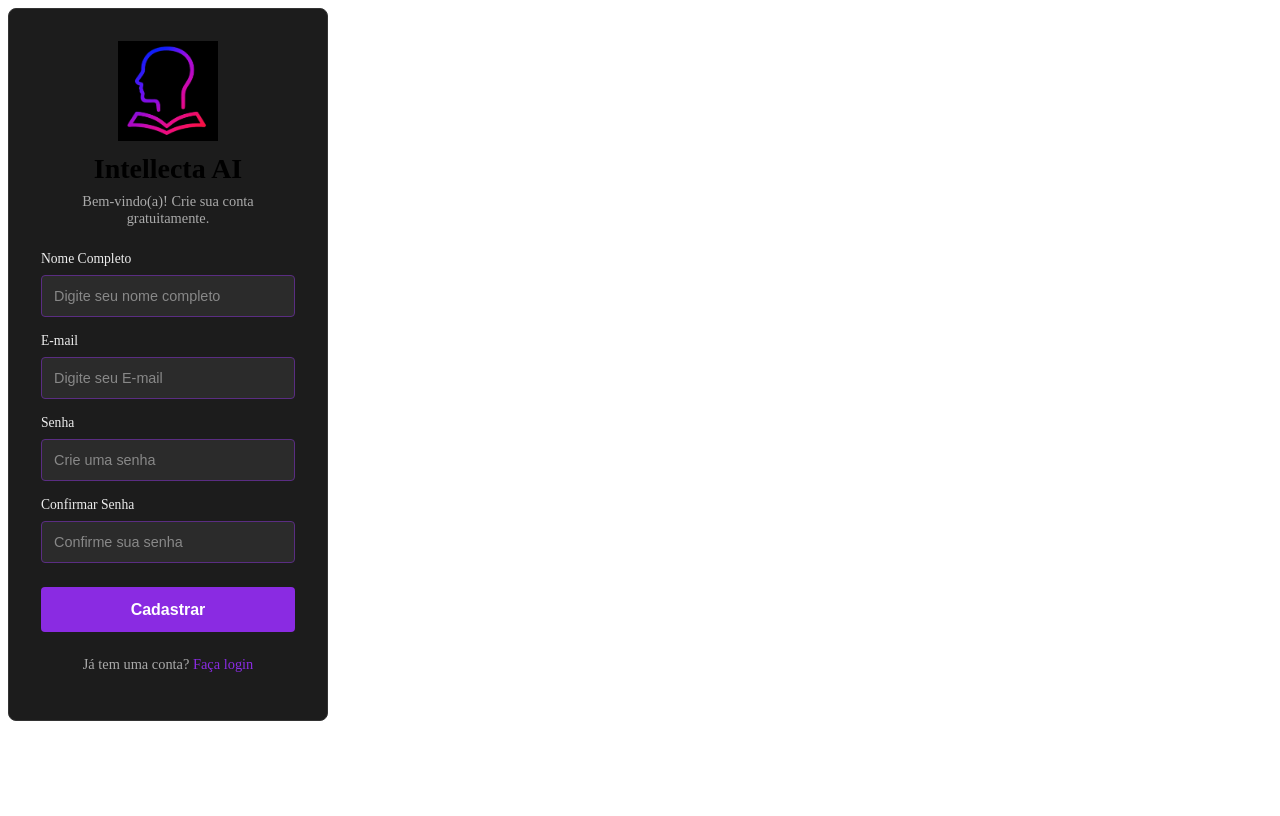
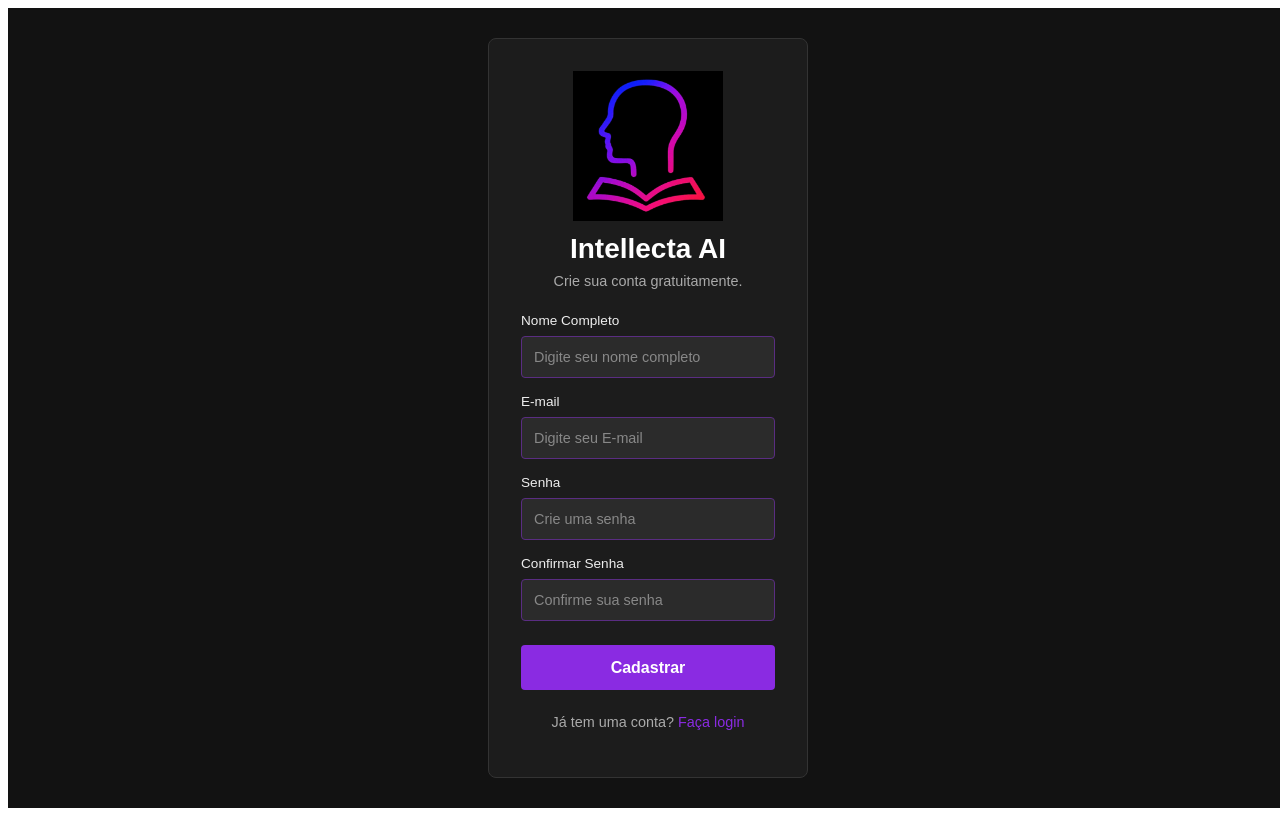
Before and after one commit to jvitorfig/Projeto-DS, a React (Vite) app in the folder frontend-react/: page /sing-up in a window 1280 px wide. Built offline with nearby package versions, Linux system fonts and the light colour scheme.

Commit message:
Refatora o componente SignUp para melhorar a estrutura do formulário e a importação de estilos

```diff
--- a/frontend-react/src/pages/sing-up.jsx
+++ b/frontend-react/src/pages/sing-up.jsx
@@ -1,12 +1,12 @@
 import React, { useState } from 'react';
 import { useNavigate } from 'react-router-dom';
-import logo from '../assets/logo.png'; // Importa a imagem (como no login)
+import '../styles/login.css'; // 1. IMPORTANTE: Importa o mesmo CSS do Login
+import logo from '../assets/logo.png';
 
 // URL da sua API Flask
 const API_URL = 'http://127.0.0.1:5000';
 
 export default function SignUp() {
-  // 1. Estados para os campos do formulário e erros
   const [nome, setNome] = useState('');
   const [email, setEmail] = useState('');
   const [senha, setSenha] = useState('');
@@ -15,33 +15,26 @@ export default function SignUp() {
   const navigate = useNavigate();
 
   const handleSubmit = (event) => {
-    // 2. Previne o recarregamento da página
     event.preventDefault();
-    setError(''); // Limpa erros antigos
+    setError('');
 
-    // 3. Validação simples no frontend
     if (senha !== confirmarSenha) {
       setError('As senhas não coincidem.');
-      return; // Para a execução
+      return;
     }
 
-    // 4. Envia os dados para a API Flask
     fetch(`${API_URL}/api/register`, {
       method: 'POST',
       headers: {
         'Content-Type': 'application/json',
       },
-      // Envia os dados que o backend espera (nome, email, senha)
       body: JSON.stringify({ nome, email, senha }),
     })
       .then((response) => response.json())
       .then((data) => {
-        // 5. Processa a resposta
         if (data.success) {
-          // Sucesso! Navega para a página de login
           navigate('/login');
         } else {
-          // Mostra erros do backend (ex: "E-mail já cadastrado")
           setError(data.error || 'Ocorreu um erro ao cadastrar.');
         }
       })
@@ -52,39 +45,27 @@ export default function SignUp() {
   };
 
   return (
-    <div className="min-h-screen flex items-center justify-center bg-gray-100 p-4">
-      {/* 6. Liga o formulário à função handleSubmit */}
-      <form
-        className="login-form bg-white p-8 rounded-2xl shadow-md w-full max-w-md"
-        onSubmit={handleSubmit}
-      >
-        <header className="login-header flex flex-col items-center mb-6">
+    /* 2. Adicionei a classe login-body aqui para pegar o fundo preto e centralização */
+    <div className="login-body">
+      <form className="login-form" onSubmit={handleSubmit}>
+        <header className="login-header">
           <img
-            src={logo} // Usa a variável importada
+            src={logo}
             alt="Logo da Intellecta AI"
-            width="100"
-            height="100"
+            width="150" height="150"
           />
 
-          <h1 id="titulo" className="text-2xl font-bold mt-4">
-            Intellecta AI
-          </h1>
-
-          <p id="bemvindo" className="text-gray-600 text-center mt-2">
-            Bem-vindo(a)! Crie sua conta gratuitamente.
-          </p>
+          <h1 id="titulo">Intellecta AI</h1>
+          <p id="bemvindo">Crie sua conta gratuitamente.</p>
         </header>
 
-        {/* 7. Conecta todos os inputs aos seus respectivos estados */}
-        <div className="form-group mb-4">
-          <label htmlFor="nome" className="h2 block font-medium mb-1">
-            Nome Completo
-          </label>
+        <div className="form-group">
+          <label htmlFor="nome" className="h2">Nome Completo</label>
           <input
             type="text"
             id="nome"
             name="nome"
-            className="input w-full border rounded-lg p-2"
+            className="input"
             placeholder="Digite seu nome completo"
             required
             value={nome}
@@ -92,15 +73,13 @@ export default function SignUp() {
           />
         </div>
 
-        <div className="form-group mb-4">
-          <label htmlFor="email" className="h2 block font-medium mb-1">
-            E-mail
-          </label>
+        <div className="form-group">
+          <label htmlFor="email" className="h2">E-mail</label>
           <input
             type="email"
             id="email"
             name="email"
-            className="input w-full border rounded-lg p-2"
+            className="input"
             placeholder="Digite seu E-mail"
             required
             value={email}
@@ -108,15 +87,13 @@ export default function SignUp() {
           />
         </div>
 
-        <div className="form-group mb-4">
-          <label htmlFor="senha" className="h2 block font-medium mb-1">
-            Senha
-          </label>
+        <div className="form-group">
+          <label htmlFor="senha" className="h2">Senha</label>
           <input
             type="password"
             id="senha"
             name="senha"
-            className="input w-full border rounded-lg p-2"
+            className="input"
             placeholder="Crie uma senha"
             required
             value={senha}
@@ -124,15 +101,13 @@ export default function SignUp() {
           />
         </div>
 
-        <div className="form-group mb-6">
-          <label htmlFor="confirmar_senha" className="h2 block font-medium mb-1">
-            Confirmar Senha
-          </label>
+        <div className="form-group">
+          <label htmlFor="confirmar_senha" className="h2">Confirmar Senha</label>
           <input
             type="password"
             id="confirmar_senha"
             name="confirmar_senha"
-            className="input w-full border rounded-lg p-2"
+            className="input"
             placeholder="Confirme sua senha"
             required
             value={confirmarSenha}
@@ -140,26 +115,13 @@ export default function SignUp() {
           />
         </div>
 
-        {/* 8. Exibe a mensagem de erro */}
-        {error && <p style={{ color: 'red', fontSize: '0.9rem', textAlign: 'center', marginBottom: '1rem' }}>{error}</p>}
+        {error && <p style={{ color: 'red', fontSize: '0.9rem', marginBottom: '1rem' }}>{error}</p>}
 
-        <button
-          type="submit"
-          id="botao"
-          className="w-full bg-blue-600 text-white p-2 rounded-lg hover:bg-blue-700 transition"
-        >
-          Cadastrar
-        </button>
+        <button type="submit" id="botao">Cadastrar</button>
 
-        <p id="semconta" className="text-center mt-4">
+        <p id="semconta">
           Já tem uma conta?{' '}
-          <a
-            id="linkcadas"
-            href="/login" // Link para a página de login
-            className="text-blue-600 hover:underline"
-          >
-            Faça login
-          </a>
+          <a id="linkcadas" href="/login">Faça login</a>
         </p>
       </form>
     </div>
```
